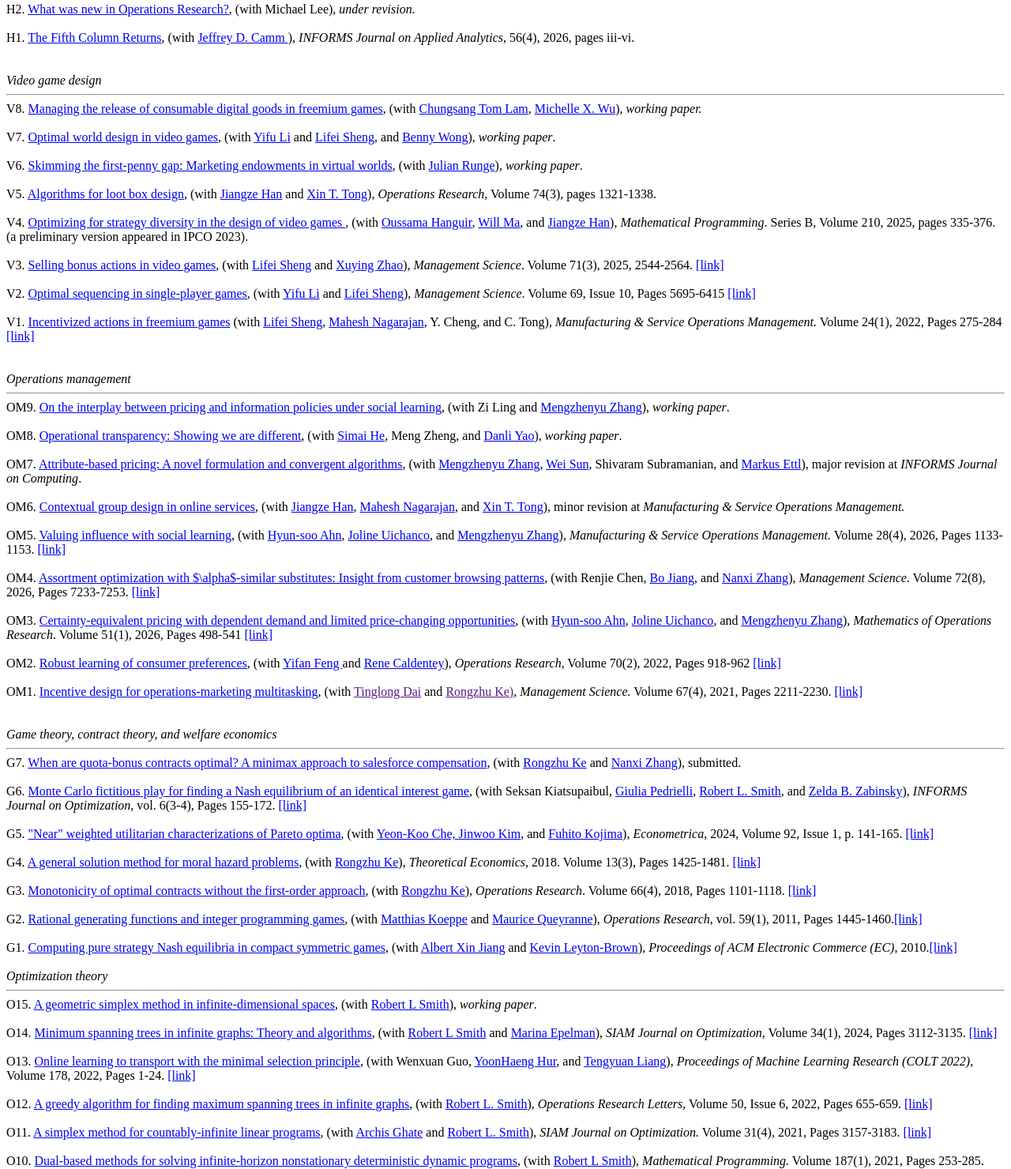
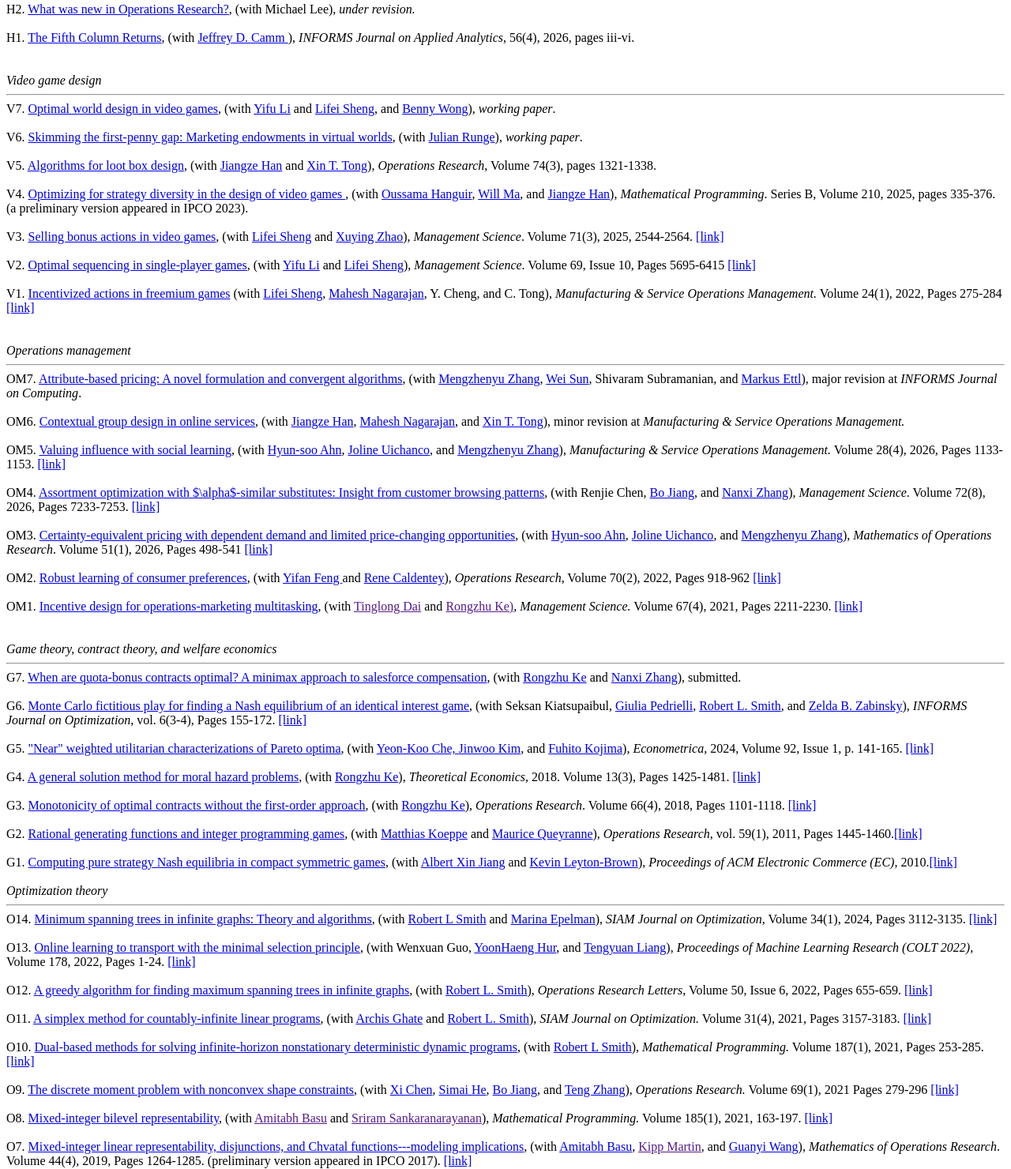
Before and after one commit to christopher-thomas-ryan/christopher-thomas-ryan.github.io, a plain HTML site: page index.html in a window 1280 px wide. Shown: the part 1077-2557 px from the top of the page at 79% size. Drawn offline with Linux system fonts and the light colour scheme.

Commit message:
Update index.html

```diff
--- a/index.html
+++ b/index.html
@@ -84,9 +84,6 @@ H1. <a href="https://pubsonline.informs.org/doi/10.1287/inte.2026.ed.v56.n4">The
 <em>Video game design</em><br>
 <hr size="2">
 
-V8. <a href="https://papers.ssrn.com/sol3/papers.cfm?abstract_id=3651040"> Managing the release of consumable digital goods in freemium games</a>, (with <a href="https://www.clemson.edu/business/about/profiles/TOMLAM">Chungsang Tom Lam</a>, <a href="https://michellewu.mit.edu/">Michelle X. Wu</a>), <em>working paper.</em> <br>
-<br>
-
 V7. <a href="papers/world-design.pdf"> Optimal world design in video games</a>, (with <a href="https://bs.ustc.edu.cn/english/profile-1999.html">Yifu Li</a> and <a href="https://www.uhcl.edu/business/faculty/sheng-lifei">Lifei Sheng</a>, and <a href="https://www.linkedin.com/in/benny-wong23/">Benny Wong</a>), <em>working paper</em>. <br>
 <br>
 
@@ -111,12 +108,6 @@ V1. <a href="papers/incented-actions.pdf"> Incentivized actions in freemium game
 <br>
 <em>Operations management</em><br>
 <hr size="2">
-
-OM9. <a href="https://papers.ssrn.com/sol3/papers.cfm?abstract_id=5047585">On the interplay between pricing and information policies under social learning</a>, (with Zi Ling and <a href="https://sites.google.com/umich.edu/personal-website-zhenyu">Mengzhenyu Zhang</a>), <em> working paper</em>. <br>
-<br>
-
-OM8. <a href="papers/operational-transparency.pdf">Operational transparency: Showing we are different</a>, (with <a href="https://riis.sufe.edu.cn/51/e5/c10430a152037/page.htm">Simai He</a>, Meng Zheng, and <a href="http://bs.usst.edu.cn/Eng/2022/0907/c13582a280629/page.htm">Danli Yao</a>), <em> working paper</em>. <br>
-<br>
 
 OM7. <a href="https://papers.ssrn.com/sol3/papers.cfm?abstract_id=4258247"> Attribute-based pricing: A novel formulation and convergent algorithms</a>, (with <a href="https://sites.google.com/umich.edu/personal-website-zhenyu">Mengzhenyu Zhang</a>, <a href="https://researcher.watson.ibm.com/researcher/view.php?person=us-sunw">Wei Sun</a>, Shivaram Subramanian, and <a href="https://scholar.google.com/citations?user=wfFaZFkAAAAJ&hl=en">Markus Ettl</a>), major revision at <em>INFORMS Journal on Computing</em>. <br>
 <br>
@@ -169,9 +160,6 @@ G1. <a href="http://dl.acm.org/citation.cfm?id=1807352&amp;CFID=798470083&amp;CF
 
 <em>Optimization theory</em><br>
 <hr size="2">
-O15. <a href="papers/geometric-simplex.pdf">A geometric simplex method in infinite-dimensional spaces</a>, (with <a href="http://www-personal.umich.edu/~rlsmith/">Robert L Smith</a>), <em>working paper</em>. <br>
-<br>
-
 O14. <a href="papers/MinST.pdf">Minimum spanning trees in infinite graphs: Theory and algorithms</a>, (with <a href="http://www-personal.umich.edu/~rlsmith/">Robert L Smith</a> and <a href="http://www-personal.umich.edu/~mepelman/">Marina Epelman</a>), <em>SIAM Journal on Optimization</em>, Volume 34(1), 2024, Pages 3112-3135. <a href="https://epubs.siam.org/doi/10.1137/23M157627X">[link]</a><br>
 <br>
 O13. <a href="https://arxiv.org/abs/2202.04732">Online learning to transport with the minimal selection principle</a>, (with Wenxuan Guo, <a href="https://stat.uchicago.edu/people/profile/yoonhaeng-hur/">YoonHaeng Hur</a>, and <a href="https://tyliang.github.io/Tengyuan.Liang/">Tengyuan Liang</a>), <em>Proceedings of Machine Learning Research (COLT 2022)</em>, Volume 178, 2022, Pages 1-24. <a href="https://proceedings.mlr.press/v178/guo22a/guo22a.pdf">[link]</a><br> <br>
```
